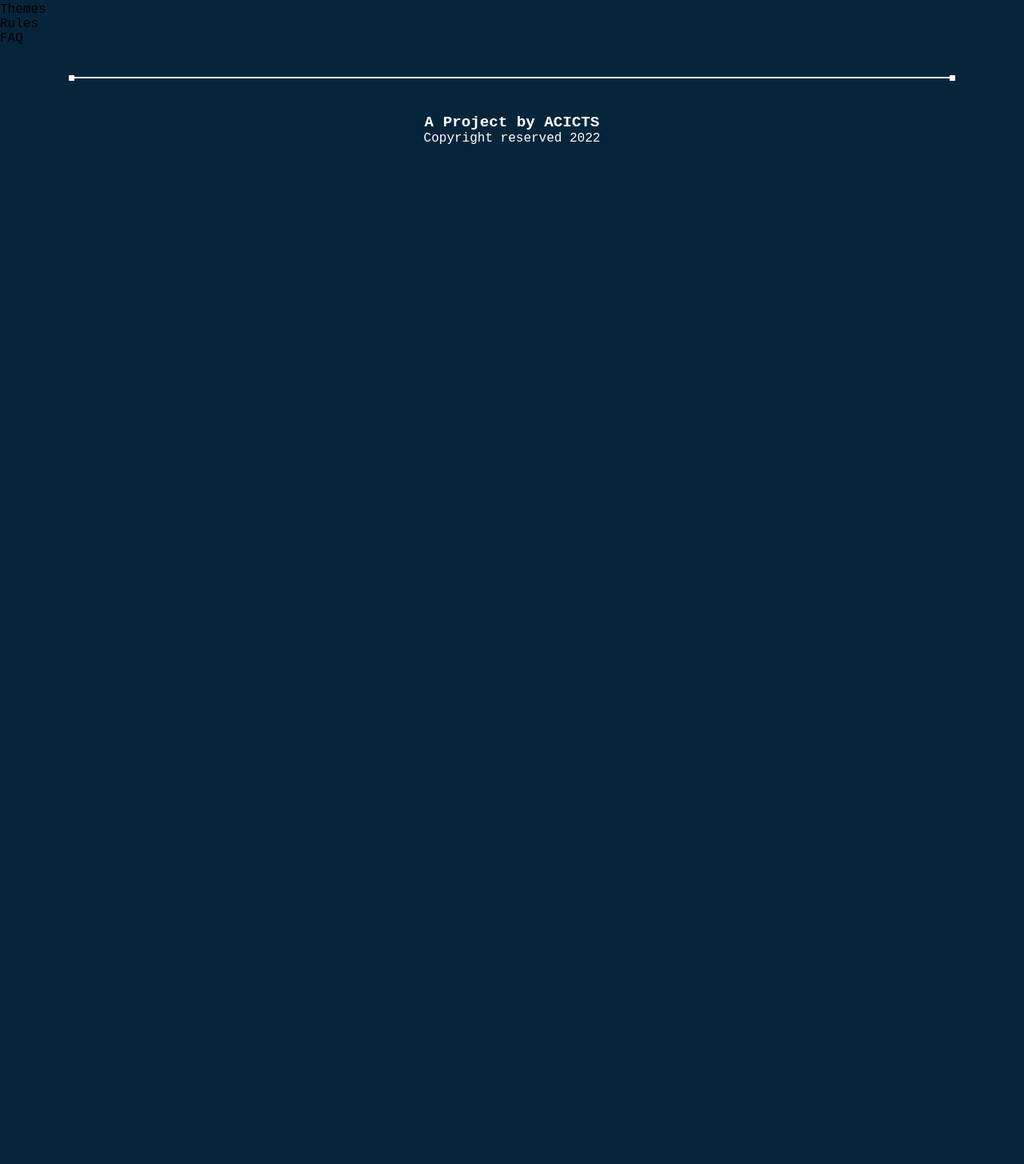
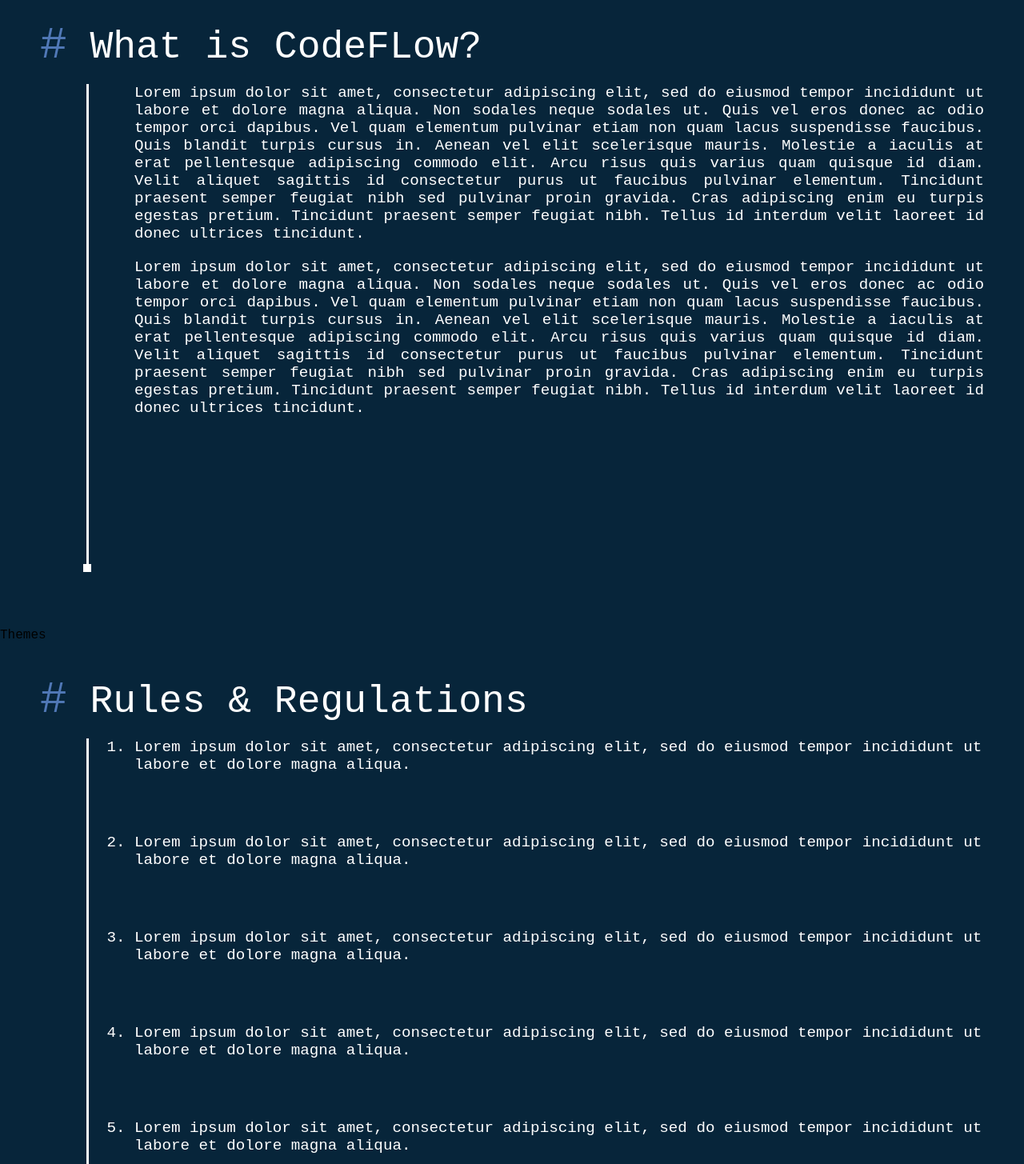
Before and after one commit to acicts/CAD, a React (Create React App) app: page /codeflow in a window 1280 px wide. Shown: the part 815-2270 px from the top of the page at 80% size. Before the commit the page ends 1032 px from the top, so only its background shows below. Built offline with nearby package versions, Linux system fonts and the light colour scheme; a web font is replaced by a local one.

Commit message:
Create About section and Rules section

```diff
--- a/package.json
+++ b/package.json
@@ -8,6 +8,7 @@
     "@testing-library/jest-dom": "^5.16.2",
     "@testing-library/react": "^12.1.2",
     "@testing-library/user-event": "^13.5.0",
+    "framer-motion": "^6.2.6",
     "react": "^17.0.2",
     "react-dom": "^17.0.2",
     "react-router-dom": "^6.2.1",
--- a/src/components/CodeFLow/Layout.js
+++ b/src/components/CodeFLow/Layout.js
@@ -12,7 +12,7 @@
 					{data.navbar.map((navItem) => {
 						return (
 							<li>
-								<Link to={navItem.link}>{navItem.text}</Link>
+								<a href={navItem.link}>{navItem.text}</a>
 							</li>
 						);
 					})}
--- /dev/null
+++ b/src/components/CodeFLow/SectionTopic.js
@@ -0,0 +1,22 @@
+import React from 'react';
+import classes from "../../styles/CodeFLow/SectionTopic.module.css";
+
+const SectionTopic = (props) => {
+	window.addEventListener('scroll', () => {
+		console.log(window.scrollTop)
+	})
+	return (
+		<div className={`${classes.Container} ${props.className}`}>
+			<h1><span>#</span> <span style={{ color: props.color }}>{ props.title }</span></h1>
+			<div className={classes.TextContainer}>
+				<div className={classes.PendContainer}>
+					<div style={{ backgroundColor: props.pendulamColor }} className={classes.Bar}></div>
+					<div style={{ backgroundColor: props.pendulamColor }} className={classes.Box}></div>
+				</div>
+				<div className={classes.children}>{ props.children }</div>
+			</div>
+		</div>
+	)
+}
+
+export default SectionTopic;
--- a/src/components/CodeFLow/sections/About.js
+++ b/src/components/CodeFLow/sections/About.js
@@ -1,8 +1,23 @@
 import React from 'react'
+import SectionTopic from '../SectionTopic'
+import classes from "../../../styles/CodeFLow/About.module.css";
 
 const About = () => {
   return (
-    <div>About</div>
+    <section className={classes.Container} id="about">
+    	<SectionTopic
+    		title={"What is CodeFLow?"}
+    		color={"white"}
+    		pendulamColor={"white"}
+    	>
+    		<p className={classes.Para}>
+    			Lorem ipsum dolor sit amet, consectetur adipiscing elit, sed do eiusmod tempor incididunt ut labore et dolore magna aliqua. Non sodales neque sodales ut. Quis vel eros donec ac odio tempor orci dapibus. Vel quam elementum pulvinar etiam non quam lacus suspendisse faucibus. Quis blandit turpis cursus in. Aenean vel elit scelerisque mauris. Molestie a iaculis at erat pellentesque adipiscing commodo elit. Arcu risus quis varius quam quisque id diam. Velit aliquet sagittis id consectetur purus ut faucibus pulvinar elementum. Tincidunt praesent semper feugiat nibh sed pulvinar proin gravida. Cras adipiscing enim eu turpis egestas pretium. Tincidunt praesent semper feugiat nibh. Tellus id interdum velit laoreet id donec ultrices tincidunt.
+    		</p>
+    		<p className={classes.Para}>
+    			Lorem ipsum dolor sit amet, consectetur adipiscing elit, sed do eiusmod tempor incididunt ut labore et dolore magna aliqua. Non sodales neque sodales ut. Quis vel eros donec ac odio tempor orci dapibus. Vel quam elementum pulvinar etiam non quam lacus suspendisse faucibus. Quis blandit turpis cursus in. Aenean vel elit scelerisque mauris. Molestie a iaculis at erat pellentesque adipiscing commodo elit. Arcu risus quis varius quam quisque id diam. Velit aliquet sagittis id consectetur purus ut faucibus pulvinar elementum. Tincidunt praesent semper feugiat nibh sed pulvinar proin gravida. Cras adipiscing enim eu turpis egestas pretium. Tincidunt praesent semper feugiat nibh. Tellus id interdum velit laoreet id donec ultrices tincidunt.
+    		</p>
+    	</SectionTopic>
+    </section>
   )
 }
 
--- a/src/components/CodeFLow/sections/Home.js
+++ b/src/components/CodeFLow/sections/Home.js
@@ -29,12 +29,12 @@
 						</p>
 					</div>
 				</div>
-				<Link to="#about" className={classes.Button}>
+				<a href="#about" className={classes.Button}>
 					<span>More Info</span>
 					<span>
 						<DoubleArrow />
 					</span>
-				</Link>
+				</a>
 			</div>
 			<div className={classes.RightContainer}>
 				<img src={CoverImage} alt="cover" />
--- a/src/components/CodeFLow/sections/Rules.js
+++ b/src/components/CodeFLow/sections/Rules.js
@@ -1,9 +1,25 @@
 import React from 'react'
+import SectionTopic from '../SectionTopic'
+import classes from "../../../styles/CodeFLow/Rules.module.css";
 
 const Rules = () => {
   return (
-    <div>Rules</div>
+    <section className={classes.Container} id="rules">
+    	<SectionTopic
+    		title={"Rules & Regulations"}
+    		color={"white"}
+    		pendulamColor={"white"}
+    	>
+    		<ol>
+    			<li>Lorem ipsum dolor sit amet, consectetur adipiscing elit, sed do eiusmod tempor incididunt ut labore et dolore magna aliqua.</li>
+    			<li>Lorem ipsum dolor sit amet, consectetur adipiscing elit, sed do eiusmod tempor incididunt ut labore et dolore magna aliqua.</li>
+    			<li>Lorem ipsum dolor sit amet, consectetur adipiscing elit, sed do eiusmod tempor incididunt ut labore et dolore magna aliqua.</li>
+    			<li>Lorem ipsum dolor sit amet, consectetur adipiscing elit, sed do eiusmod tempor incididunt ut labore et dolore magna aliqua.</li>
+    			<li>Lorem ipsum dolor sit amet, consectetur adipiscing elit, sed do eiusmod tempor incididunt ut labore et dolore magna aliqua.</li>
+    		</ol>
+    	</SectionTopic>
+    </section>
   )
 }
 
-export default Rules
+export default Rules;
--- /dev/null
+++ b/src/styles/CodeFLow/About.module.css
@@ -0,0 +1,10 @@
+.Container {
+	height: 100vh;
+	padding: 25px 50px;
+}
+.Para {
+	text-align: justify;
+}
+.Para:first-child {
+	margin-bottom: 20px;
+}
--- /dev/null
+++ b/src/styles/CodeFLow/Rules.module.css
@@ -0,0 +1,17 @@
+.Container {
+	height: 100vh;
+	padding: 25px 50px;
+}
+
+.Container ol {
+	height: 65vh;
+	display: flex;
+	align-items: center;
+	justify-content: space-between;
+	flex-direction: column;
+}
+
+.Container ol li {
+	width: 100%;
+
+}
--- /dev/null
+++ b/src/styles/CodeFLow/SectionTopic.module.css
@@ -0,0 +1,52 @@
+.Container {
+	display: flex;
+	align-items: flex-start;
+	justify-content: space-evenly;
+	flex-direction: column;
+	height: 90vh
+}
+
+.Container h1 {
+	font-size: 3.0rem;
+	font-weight: 400;
+	vertical-align: middle;
+}
+
+.Container h1 span:first-child {
+	color: #7ca9ffa1;
+	font-size: 3.5rem;
+
+}
+
+.TextContainer {
+	width: 100%;
+	display: flex;
+	align-items: flex-start;
+	justify-content: space-evenly;
+}
+
+.TextContainer .children {
+	width: 90%;
+	color: white;
+	font-size: 1.2rem;
+	font-weight: 100;
+}
+
+.PendContainer {
+	width: 10%;
+	height: auto;
+	display: flex;
+	align-items: center;
+	justify-content: center;
+	flex-direction: column;
+}
+
+.Bar {
+	height: 75vh;
+	width: 3px;
+}
+
+.Box {
+	height: 10px;
+	width: 10px;
+}
```
Also changed, not shown: 1 other file (tests, documents, lock files or other folders).
